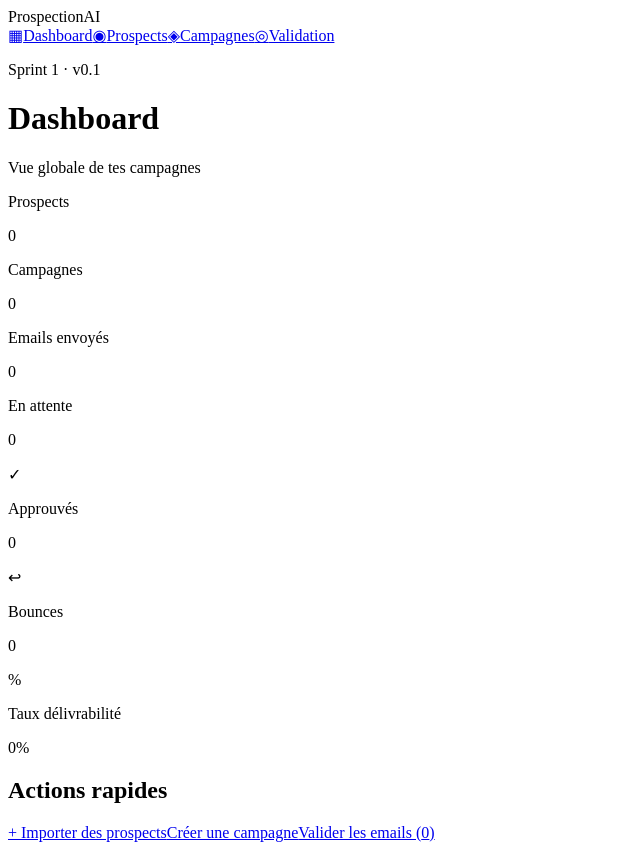
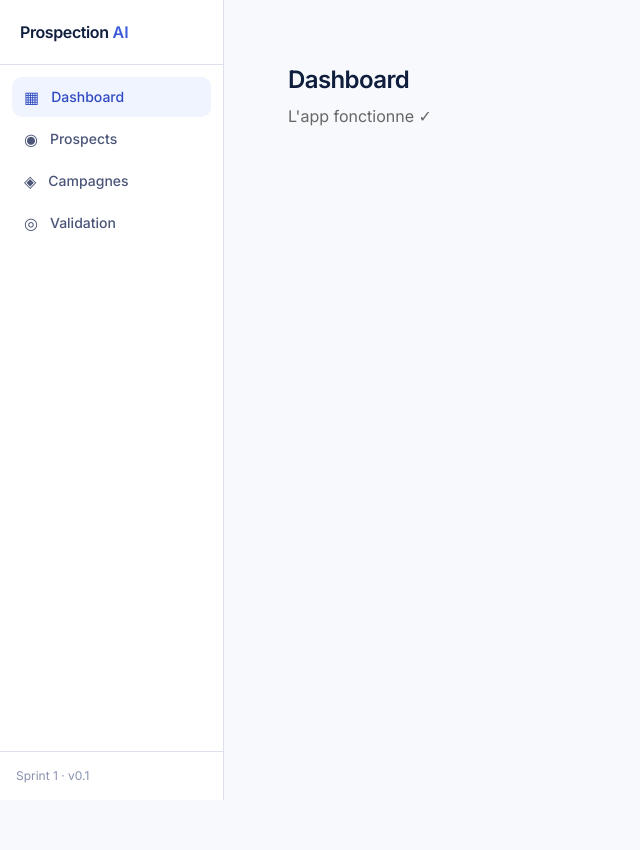
Before and after one commit to sore87/prospection-app, a Next.js app: page /dashboard in a window 1280 px wide. Shown: the whole page, without its empty margins (0-640 px from the left). After the commit the page ends 800 px from the top, so only its background shows below. Built offline with nearby package versions, Linux system fonts and the light colour scheme; no server answers; the database is empty.

Commit message:
Test - dashboard minimal sans Tailwind

```diff
--- a/app/dashboard/page.tsx
+++ b/app/dashboard/page.tsx
@@ -1,94 +1,8 @@
-"use client"
-import { useEffect, useState } from "react"
-
-interface Stats {
-  totalProspects: number
-  totalCampaigns: number
-  pending: number
-  approved: number
-  sent: number
-  bounced: number
-  replied: number
-}
-
-const StatCard = ({ label, value, color }: { label: string; value: number; color: string }) => (
-  <div className="card">
-    <p className="text-sm text-ink-muted mb-1">{label}</p>
-    <p className={`text-3xl font-semibold ${color}`}>{value.toLocaleString()}</p>
-  </div>
-)
-
 export default function DashboardPage() {
-  const [stats, setStats] = useState<Stats | null>(null)
-  const [loading, setLoading] = useState(true)
-
-  useEffect(() => {
-    fetch("/api/dashboard")
-      .then(r => r.json())
-      .then(d => { setStats(d); setLoading(false) })
-  }, [])
-
-  if (loading) return (
-    <div className="flex items-center justify-center h-64">
-      <div className="animate-spin w-6 h-6 border-2 border-brand-500 border-t-transparent rounded-full" />
-    </div>
-  )
-
-  if (!stats) return null
-
-  const sendRate = stats.sent > 0
-    ? Math.round((stats.sent / (stats.sent + stats.bounced)) * 100)
-    : 0
-
   return (
-    <div className="space-y-8">
-      <div>
-        <h1>Dashboard</h1>
-        <p className="text-ink-muted mt-1">Vue globale de tes campagnes</p>
-      </div>
-
-      {/* Stats principales */}
-      <div className="grid grid-cols-2 gap-4 lg:grid-cols-4">
-        <StatCard label="Prospects" value={stats.totalProspects} color="text-ink-primary" />
-        <StatCard label="Campagnes" value={stats.totalCampaigns} color="text-brand-500" />
-        <StatCard label="Emails envoyés" value={stats.sent} color="text-success-600" />
-        <StatCard label="En attente" value={stats.pending} color="text-warning-600" />
-      </div>
-
-      {/* Stats secondaires */}
-      <div className="grid grid-cols-3 gap-4">
-        <div className="card flex items-center gap-4">
-          <div className="w-10 h-10 rounded-lg bg-success-50 flex items-center justify-center text-success-600 text-lg">✓</div>
-          <div>
-            <p className="text-xs text-ink-muted">Approuvés</p>
-            <p className="text-xl font-semibold text-ink-primary">{stats.approved}</p>
-          </div>
-        </div>
-        <div className="card flex items-center gap-4">
-          <div className="w-10 h-10 rounded-lg bg-danger-50 flex items-center justify-center text-danger-600 text-lg">↩</div>
-          <div>
-            <p className="text-xs text-ink-muted">Bounces</p>
-            <p className="text-xl font-semibold text-ink-primary">{stats.bounced}</p>
-          </div>
-        </div>
-        <div className="card flex items-center gap-4">
-          <div className="w-10 h-10 rounded-lg bg-brand-50 flex items-center justify-center text-brand-500 text-lg">%</div>
-          <div>
-            <p className="text-xs text-ink-muted">Taux délivrabilité</p>
-            <p className="text-xl font-semibold text-ink-primary">{sendRate}%</p>
-          </div>
-        </div>
-      </div>
-
-      {/* Actions rapides */}
-      <div className="card">
-        <h2 className="mb-4">Actions rapides</h2>
-        <div className="flex gap-3">
-          <a href="/prospects" className="btn-primary">+ Importer des prospects</a>
-          <a href="/campaigns" className="btn-secondary">Créer une campagne</a>
-          <a href="/validation" className="btn-secondary">Valider les emails ({stats.pending})</a>
-        </div>
-      </div>
+    <div style={{ padding: "2rem" }}>
+      <h1 style={{ fontSize: "1.5rem", fontWeight: "bold" }}>Dashboard</h1>
+      <p style={{ color: "#666", marginTop: "0.5rem" }}>L'app fonctionne ✓</p>
     </div>
   )
 }
--- a/app/layout.tsx
+++ b/app/layout.tsx
@@ -1,12 +1,23 @@
+import type { Metadata } from "next"
+import "./globals.css"
 import Sidebar from "@/components/layout/Sidebar"
 
-export default function AppLayout({ children }: { children: React.ReactNode }) {
+export const metadata: Metadata = {
+  title: "Prospection App",
+  description: "Séquences email automatisées avec IA",
+}
+
+export default function RootLayout({ children }: { children: React.ReactNode }) {
   return (
+    <html lang="fr">
+      <body>
         <div className="flex min-h-screen">
           <Sidebar />
           <main className="flex-1 p-8 max-w-6xl">
             {children}
           </main>
         </div>
+      </body>
+    </html>
   )
 }
```
Lines whose indentation alone changed are shown as unchanged.
